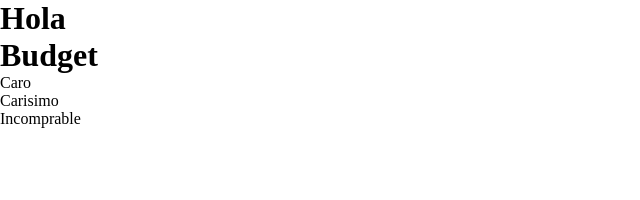
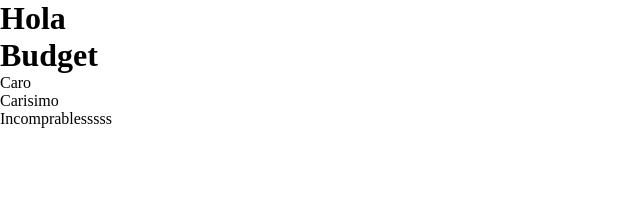
Before and after one commit to emilioQuilodran/electroServiceFront, a React (Create React App) app: page /budget in a window 1280 px wide. Shown: the top 200 px of the page, without its empty margins (0-640 px from the left). Built offline with nearby package versions, Linux system fonts and the light colour scheme.

Commit message:
agregando sssssss

```diff
--- a/src/Components/pages/budget/budget.jsx
+++ b/src/Components/pages/budget/budget.jsx
@@ -7,7 +7,7 @@ const Budget = () => {
       <ul>
         <li>Caro</li>
         <li>Carisimo</li>
-        <li>Incomprable</li>
+        <li>Incomprablesssss</li>
       </ul>
     </div>
   )
```
